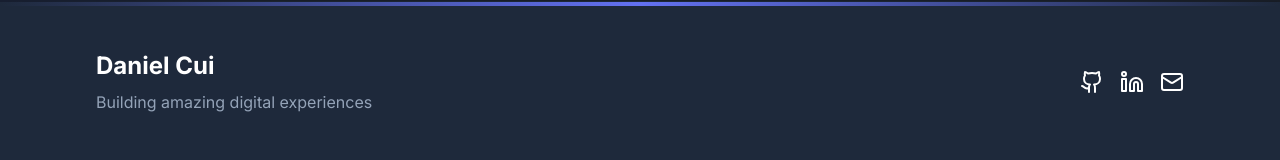
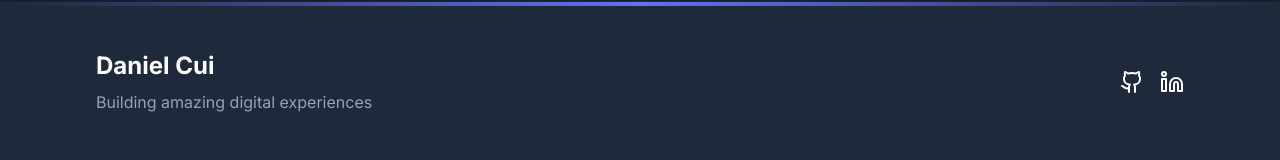
Before and after one commit to YuHuaiCui/portfolio, a Next.js app: page / in a window 1280 px wide. Shown: the part 7056-7216 px from the top of the page. Built offline with nearby package versions, Linux system fonts and the light colour scheme.

Commit message:
Remove email from footer

```diff
--- a/components/footer.tsx
+++ b/components/footer.tsx
@@ -23,10 +23,6 @@ export default function Footer() {
                 <Linkedin className="h-6 w-6" />
                 <span className="sr-only">LinkedIn</span>
               </Link>
-              <Link href="mailto:hello@dcui.dev" className="hover:text-royal-500 transition-colors">
-                <Mail className="h-6 w-6" />
-                <span className="sr-only">Email</span>
-              </Link>
             </div>
           </div>
         </div>
```
